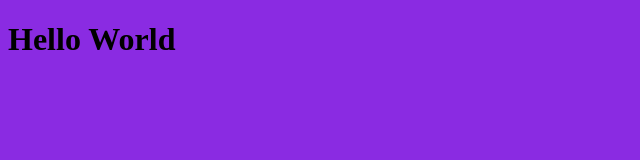
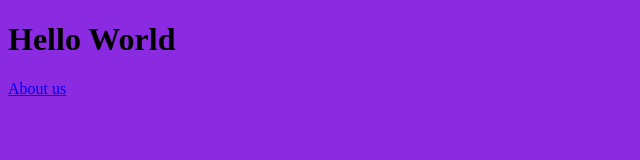
Before and after one commit to Lisa-hub-GA/Website1, a plain HTML site: page Index.html in a window 1280 px wide. Shown: the full height of the page, 0-640 px from the left. Drawn offline with Linux system fonts and the light colour scheme.

Commit message:
Add about link

```diff
--- a/Index.html
+++ b/Index.html
@@ -9,6 +9,7 @@
 </head>
 <body>
 <h1>Hello World</h1>
+<a href = "About.html">About us</a>
 </h1>
 </body>
 </html>
```
